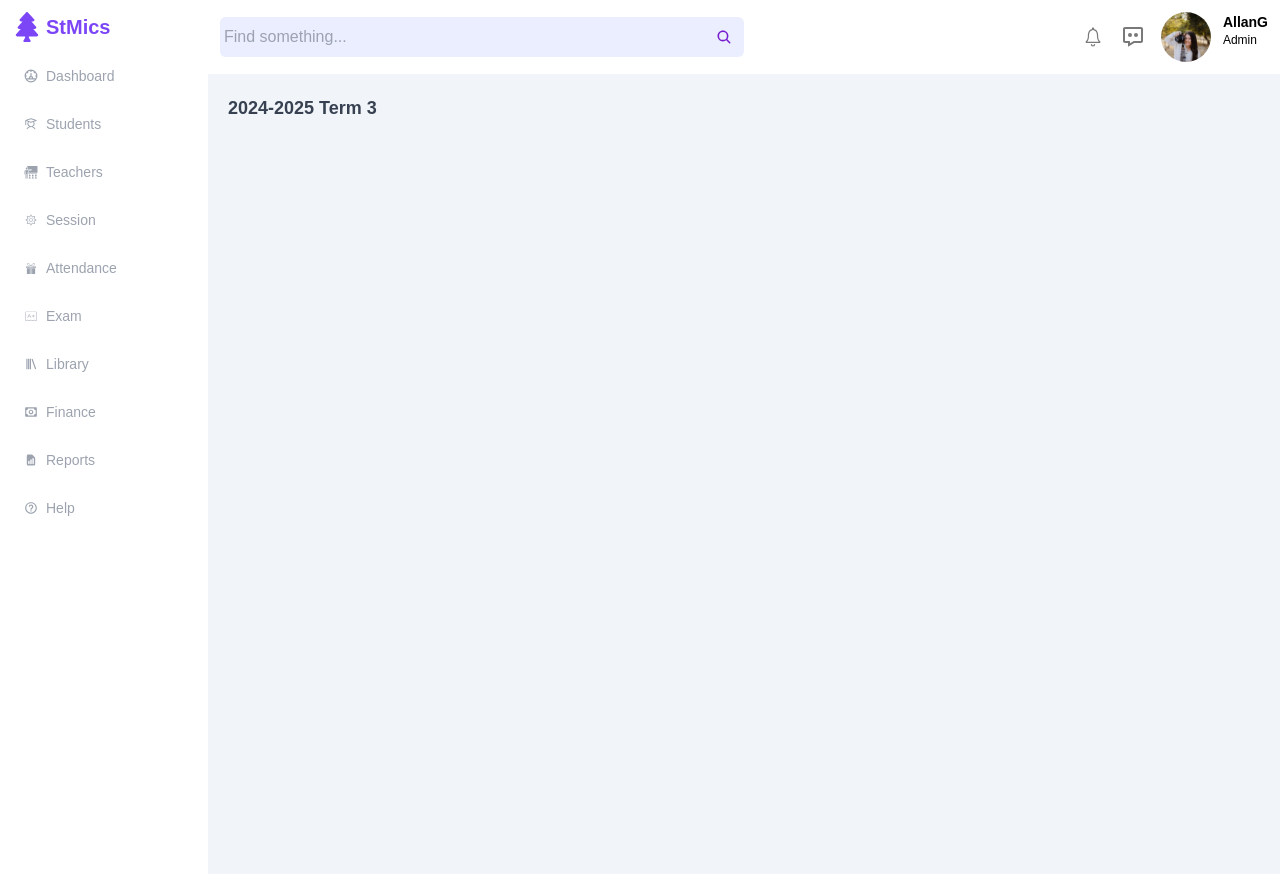
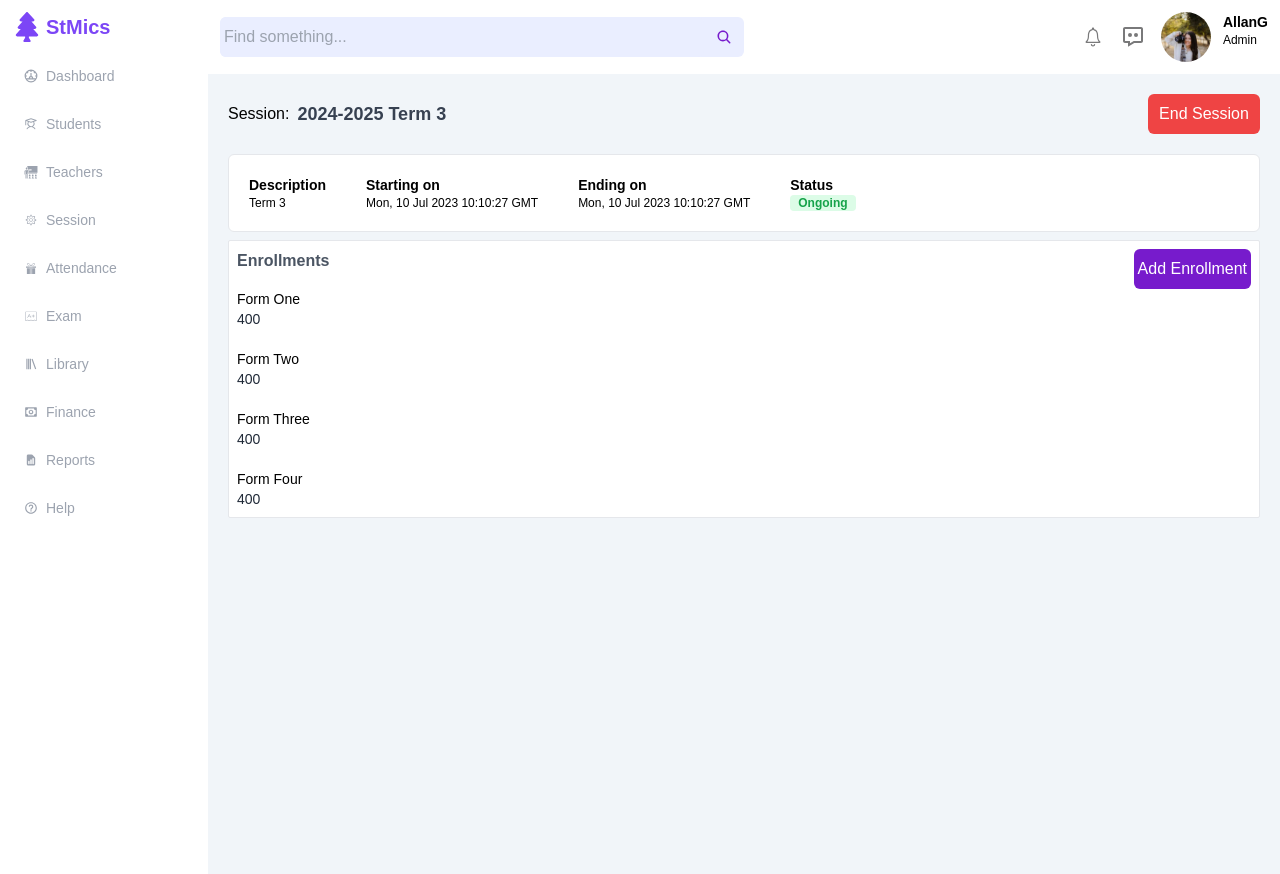
Before and after one commit to AllanG-4779/school-management-frontend, a Next.js app: page /dashboard/session/1 in a window 1280 px wide. Built offline with nearby package versions, Linux system fonts and the light colour scheme.

Commit message:
Added session page

```diff
--- a/app/components/AddSession.tsx
+++ b/app/components/AddSession.tsx
@@ -4,7 +4,7 @@ import TableComponent from "./TableComponent";
 import { useRouter } from "next/navigation";
 import { FaPlus } from "react-icons/fa6";
 import GeneralModal from "./registration-components/GeneralModal";
-import PersonalInformation from "./registration-components/PersonalInformation";
+import NewSession from "./NewSession";
 
 const AddSession = ({ props }: SessionProps) => {
   const router = useRouter();
@@ -41,11 +41,11 @@ const AddSession = ({ props }: SessionProps) => {
       </div>
       <GeneralModal
         title="Add Session"
-        footer={<Footer close={() => setStatus(false)} /> }
+        footer={<Footer close={() => setStatus(false)} />}
         status={status}
         toggle={() => setStatus(false)}
       >
-        <PersonalInformation />
+        <NewSession />
       </GeneralModal>
     </div>
   );
@@ -69,8 +69,8 @@ export default AddSession;
 
 export type Session = {
   name: string;
-  start: string;
-  end: string;
+  start: Date;
+  end: Date;
   description: string;
   status: ReactNode;
   exams: number;
@@ -80,3 +80,8 @@ export type Session = {
 export type SessionProps = {
   props: Session[];
 };
+
+export type ClassEnrollment = {
+  name: string;
+  number: number;
+}[]
--- /dev/null
+++ b/app/components/NewSession.tsx
@@ -0,0 +1,58 @@
+"use client";
+import React from "react";
+const NewSession = () => {
+  return (
+    <div className="flex-col gap-5 p-2">
+      <div className=" flex flex-col gap-2 items-start">
+        <div className="flex flex-col gap-2 w-full ">
+          <label className="text-sm font-semibold" htmlFor="name">
+            Session Name
+          </label>
+          <input
+            type="text"
+            className="border w-full p-2 rounded-md outline-none text-slate-500"
+          />
+        </div>
+        <div className="flex flex-col gap-2 w-full ">
+          <label className="text-sm font-semibold" htmlFor="name">
+            Description
+          </label>
+          <input
+            type="text"
+            className="border w-full p-2 rounded-md outline-none text-slate-500"
+          />
+        </div>
+
+        <div className="flex flex-col gap-2  w-full">
+          <label className="text-sm font-semibold" htmlFor="name">
+            Session Start
+          </label>
+          <input
+            type="date"
+            className="border p-2 w-full rounded-md outline-none text-slate-500"
+          />
+        </div>
+        <div className="flex flex-col gap-2 w-full ">
+          <label className="text-sm font-semibold" htmlFor="name">
+            Session End
+          </label>
+          <input
+            type="date"
+            className="border w-full p-2 rounded-md outline-none text-slate-500"
+          />
+        </div>
+        <div className="flex flex-col gap-2 w-full ">
+          <label className="text-sm font-semibold" htmlFor="name">
+            Status
+          </label>
+          <select className="border p-3 rounded-md text-slate-500">
+            <option value="progress">In Progress</option>
+            <option value="upcoming">Upcoming</option>
+          </select>
+        </div>
+      </div>
+    </div>
+  );
+};
+
+export default NewSession;
--- a/app/components/Session.tsx
+++ b/app/components/Session.tsx
@@ -1,12 +1,80 @@
 import React from "react";
-import { SessionProps } from "./AddSession";
+import { ClassEnrollment, SessionProps } from "./AddSession";
 
 const SessionComponent: React.FC<SessionProps> = (props) => {
+  const currentItem = props.props[0];
+  const start = new Date(currentItem.start).toUTCString();
+  const end = new Date(currentItem.end).toUTCString();
+  console.log(start, end);
   return (
-    <div className="flex gap-2 items-center">
-      <p className=" font-bold text-gray-700 text-lg">{props.props[0].name}</p>
+    <div className="">
+      <div className="flex gap-2 items-center justify-between">
+        <div className="flex gap-2 items-center">
+          <span className="font-light">Session:</span>
+          <p className=" font-bold text-gray-700 text-lg">{currentItem.name}</p>
+        </div>
+        <button className="bg-red-500 text-white font-medium w-[7rem] p-2 rounded-md">
+          End Session
+        </button>
+      </div>
+      <div className="flex mb-2 mt-5 border p-3 md:p-5 flex-col gap-3 md:gap-10 bg-white rounded-md items-start md:flex-row">
+        <div>
+          <p className="font-bold text-sm">Description</p>
+          <p className="text-xs">{currentItem.description}</p>
+        </div>
+        <div>
+          <p className="font-bold text-sm">Starting on</p>
+          <p className="text-xs">{start}</p>
+        </div>
+        <div>
+          <p className="font-bold text-sm">Ending on</p>
+          <p className="text-xs">{end}</p>
+        </div>
+        <div>
+          <p className="font-bold text-sm">Status</p>
+          <p className="text-xs bg-green-100 font-bold text-green-600 px-2 rounded">
+            Ongoing
+          </p>
+        </div>
+      </div>
+      <div className="bg-white p-2 rounded-sm border ">
+        <div className=" flex justify-between">
+          <p className="text-gray-600 font-bold  text-md mb-4">Enrollments</p>
+          <button className="bg-[#771BCC] text-white p-1 rounded-md">
+            Add Enrollment
+          </button>
+        </div>
+
+        <div className="flex gap-5 flex-col">
+          <Enrollment
+            data={[
+              { name: "Form One", number: 400 },
+              { name: "Form Two", number: 400 },
+              { name: "Form Three", number: 400 },
+              { name: "Form Four", number: 400 },
+            ]}
+          />
+        </div>
+      </div>
     </div>
   );
 };
 
+const Enrollment: React.FC<{ data: ClassEnrollment }> = ({ data }) => {
+  return (
+    <>
+      {data.map((item) => {
+        return (
+          <div className="text-bold text-md" key={item.name}>
+            <div className="text-sm">
+              <p>{item.name}</p>
+              <p className="text-gray-800 text-sm[9">{item.number}</p>
+            </div>
+          </div>
+        );
+      })}
+    </>
+  );
+};
+
 export default SessionComponent;
--- a/app/components/registration-components/GeneralModal.tsx
+++ b/app/components/registration-components/GeneralModal.tsx
@@ -23,17 +23,15 @@ const GeneralModal = ({
           : "opacity-0 pointer-events-none"
       } h-screen w-screen bg-black transition-opacity duration-150 scale-100 ease-in bg-opacity-60 z-10 fixed inset-0 flex justify-center items-center  `}
     >
-      <div className="bg-white flex flex-col gap-5 md:m-auto rounded-md z-50 w-full h-full md:h-3/4 md:w-1/2 p-5">
+      <div className="bg-white flex flex-col gap-5 md:m-auto rounded-md z-50 p-5 min-w-[80%] md:min-w-[25rem]">
         <div className="flex justify-between">
           <h1 className="text-xl font-semibold text-slate-600 ">{title}</h1>
           <button className="text-xl font-bold" onClick={toggle}>
             <CgClose className="font-bold text-xl " />
           </button>
         </div>
-        <div className="flex flex-col justify-between h-full">
-          {children}
-          <div>{footer}</div>
-        </div>
+        <div className="flex flex-col justify-between h-full">{children}</div>
+        <div>{footer}</div>
       </div>
     </div>
   );
--- a/app/dashboard/session/[view]/page.tsx
+++ b/app/dashboard/session/[view]/page.tsx
@@ -5,14 +5,14 @@ import React from "react";
 
 const SchoolSession = () => {
   return (
-    <div>
+    <div className="relative">
       <SessionComponent
         props={[
           {
             name: "2024-2025 Term 3",
             description: "Term 3",
-            start: new Date().getTime().toString(),
-            end: new Date().getTime().toString(),
+            start: new Date(),
+            end: new Date(),
             status: <Badge bg="bg-green-100" text="Ongoing" />,
             exams: 0,
             students: 0,
```
